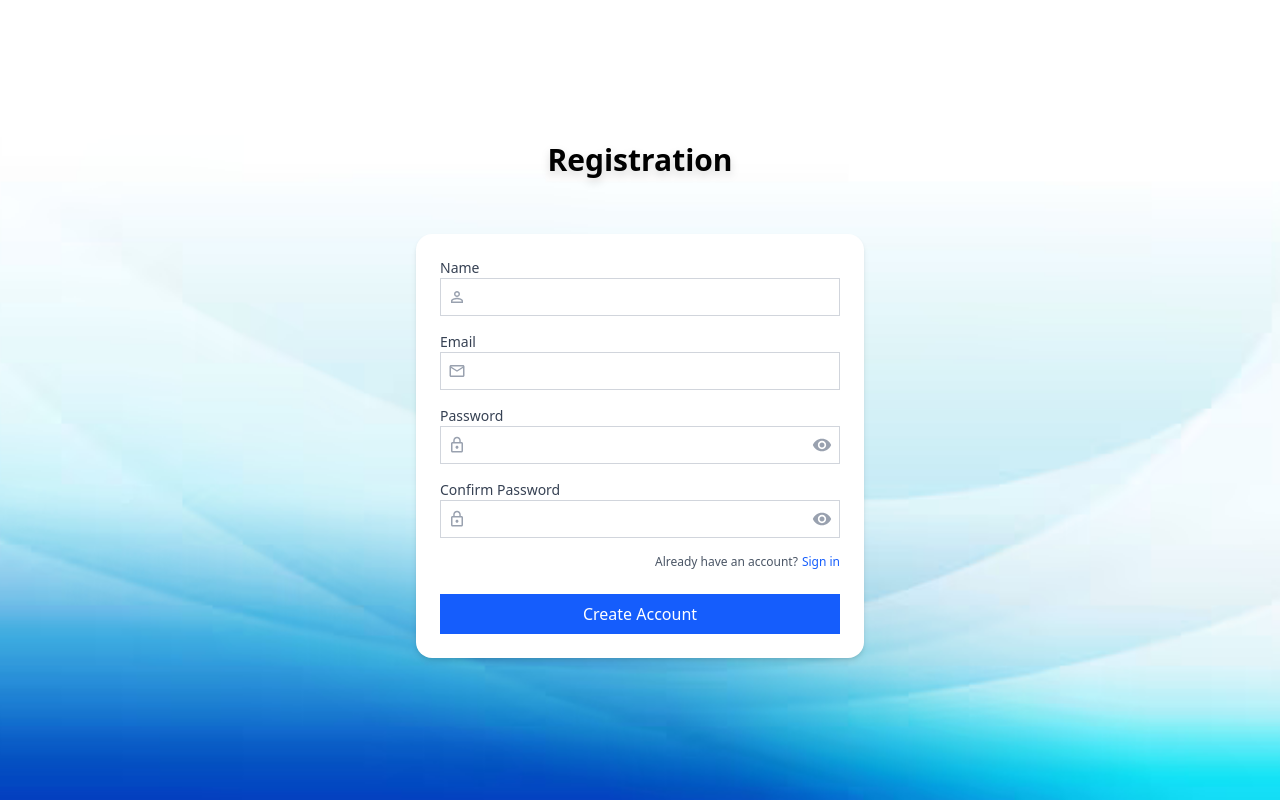
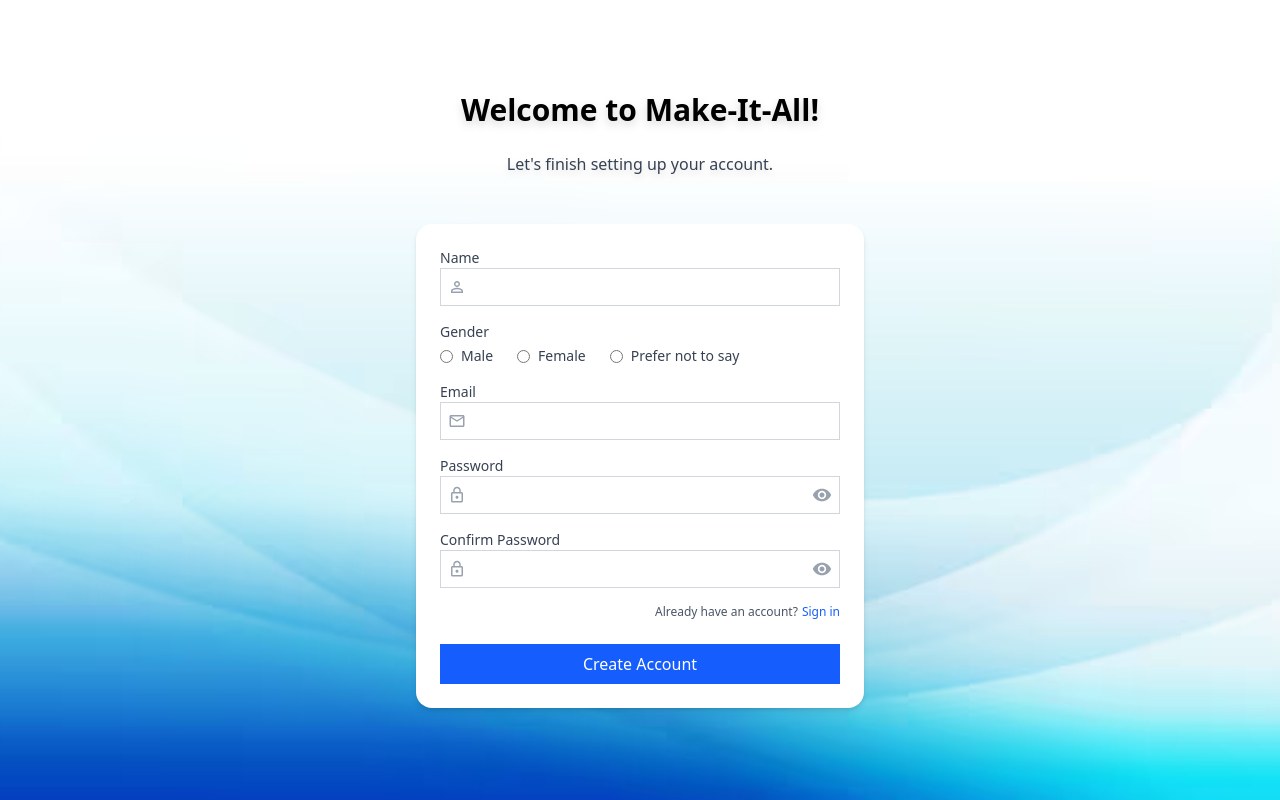
Before and after one commit to 17nbist/COB290-2025-Team-5, a Next.js app: page /login/registration in a window 1280 px wide. Built offline with nearby package versions, Linux system fonts and the light colour scheme.

Commit message:
[sn]Its better but i may go back and change it tommorow

```diff
--- a/src/app/login/registration/UrlForm.js
+++ b/src/app/login/registration/UrlForm.js
@@ -7,6 +7,7 @@ import Link from "next/link";
 
 export default function UrlForm() {
 	const [name, setName] = React.useState("");
+	const [gender, setGender] = React.useState("");
 	const [email, setEmail] = React.useState("");
 	const [password, setPassword] = React.useState("");
 	const [confirmPassword, setConfirmPassword] = React.useState("");
@@ -15,8 +16,15 @@ export default function UrlForm() {
 	const [showPassword, setShowPassword] = React.useState(false);
 	const [showConfirmPassword, setShowConfirmPassword] = React.useState(false);
 
-	// 🔍 Live validation logic
 	const validateForm = () => {
+		if (!name.trim()) {
+			setError("Please enter your name.");
+			return false;
+		}
+		if (!gender) {
+			setError("Please select your gender.");
+			return false;
+		}
 		if (!/^[^\s@]+@[^\s@]+\.[^\s@]+$/.test(email)) {
 			setError("Please enter a valid email address.");
 			return false;
@@ -39,25 +47,31 @@ export default function UrlForm() {
 
 		setSuccess(true);
 		setError("");
-		console.log({ name, email, password });
+		console.log({ name, gender, email, password });
 
-		// Clear form fields after success
 		setName("");
+		setGender("");
 		setEmail("");
 		setPassword("");
 		setConfirmPassword("");
 
-		// Hide success message after 3 seconds
 		setTimeout(() => setSuccess(false), 3000);
 	};
 
 	return (
 		<div className="w-full flex flex-col items-center">
-			<form
+
+			<motion.form
+				initial={{ opacity: 0, rotate: -5 }}
+				animate={{ opacity: 1, rotate: 0 }}
+				transition={{
+					duration: 0.8,
+					ease: "easeOut",
+				}}
+				className="bg-white p-6 rounded-2xl shadow-md w-full max-w-md flex flex-col gap-4 mt-8"
 				onSubmit={handleSubmit}
-				className="bg-white p-6 rounded-2xl shadow-md w-full max-w-md flex flex-col gap-4 mt-8"
 			>
-				{/* Name */}
+
 				<label className="flex flex-col text-sm text-gray-700">
 					Name
 					<div className="relative flex items-center">
@@ -72,7 +86,47 @@ export default function UrlForm() {
 					</div>
 				</label>
 
-				{/* Email */}
+
+				<label className="flex flex-col text-sm text-gray-700">
+					Gender
+					<div className="flex items-center gap-6 mt-1">
+						<label className="flex items-center gap-2">
+							<input
+								type="radio"
+								name="gender"
+								value="male"
+								checked={gender === "male"}
+								onChange={(e) => setGender(e.target.value)}
+								className="text-blue-600 focus:ring-blue-500"
+							/>
+							<span>Male</span>
+						</label>
+						<label className="flex items-center gap-2">
+							<input
+								type="radio"
+								name="gender"
+								value="female"
+								checked={gender === "female"}
+								onChange={(e) => setGender(e.target.value)}
+								className="text-blue-600 focus:ring-blue-500"
+							/>
+							<span>Female</span>
+						</label>
+						<label className="flex items-center gap-2">
+							<input
+								type="radio"
+								name="gender"
+								value="prefer_not_to_say"
+								checked={gender === "prefer_not_to_say"}
+								onChange={(e) => setGender(e.target.value)}
+								className="text-blue-600 focus:ring-blue-500"
+							/>
+							<span>Prefer not to say</span>
+						</label>
+					</div>
+				</label>
+
+
 				<label className="flex flex-col text-sm text-gray-700">
 					Email
 					<div className="relative flex items-center">
@@ -91,7 +145,7 @@ export default function UrlForm() {
 					</div>
 				</label>
 
-				{/* Password */}
+
 				<label className="flex flex-col text-sm text-gray-700">
 					Password
 					<div className="relative flex items-center">
@@ -123,7 +177,7 @@ export default function UrlForm() {
 					</div>
 				</label>
 
-				{/* Confirm Password */}
+
 				<label className="flex flex-col text-sm text-gray-700">
 					Confirm Password
 					<div className="relative flex items-center">
@@ -153,7 +207,7 @@ export default function UrlForm() {
 					</div>
 				</label>
 
-				{/* Error */}
+
 				<AnimatePresence>
 					{error && (
 						<motion.p
@@ -167,7 +221,7 @@ export default function UrlForm() {
 					)}
 				</AnimatePresence>
 
-				{/* Already have an account */}
+
 				<div className="flex justify-end items-center text-xs">
 					<span className="text-gray-600">Already have an account?</span>
 					<Link
@@ -178,16 +232,16 @@ export default function UrlForm() {
 					</Link>
 				</div>
 
-				{/* Submit */}
+
 				<button
 					type="submit"
 					className="bg-blue-600 hover:bg-blue-700 text-white rounded-md py-2 mt-2 transition-all"
 				>
 					Create Account
 				</button>
-			</form>
+			</motion.form>
 
-			{/* ✨ Animated success message */}
+
 			<AnimatePresence>
 				{success && (
 					<motion.div
--- a/src/app/login/registration/page.js
+++ b/src/app/login/registration/page.js
@@ -8,9 +8,6 @@ import UrlForm from "./UrlForm";
 export default function RegistrationPage() {
   const [email, setEmail] = useState("");
 
-  useEffect(() => {
-    document.title = "Registration | Make-It-All";
-  }, []);
 
 
   return (
@@ -26,8 +23,16 @@ export default function RegistrationPage() {
         transition={{ duration: 0.4 }}
         className="text-3xl font-bold mb-6 text-blue drop-shadow-lg"
       >
-        Registration
+        Welcome to Make-It-All!
       </motion.h1>
+      <motion.div
+        initial={{ opacity: 0, y: 20 }}
+        animate={{ opacity: 1, y: 0 }}
+        transition={{ duration: 0.4, delay: 0.2 }}
+        className="mb-4 text-center text-gray-700 drop-shadow-md"
+      >
+        Let's finish setting up your account.
+      </motion.div>
       <UrlForm/>
     </div>
   );
```
